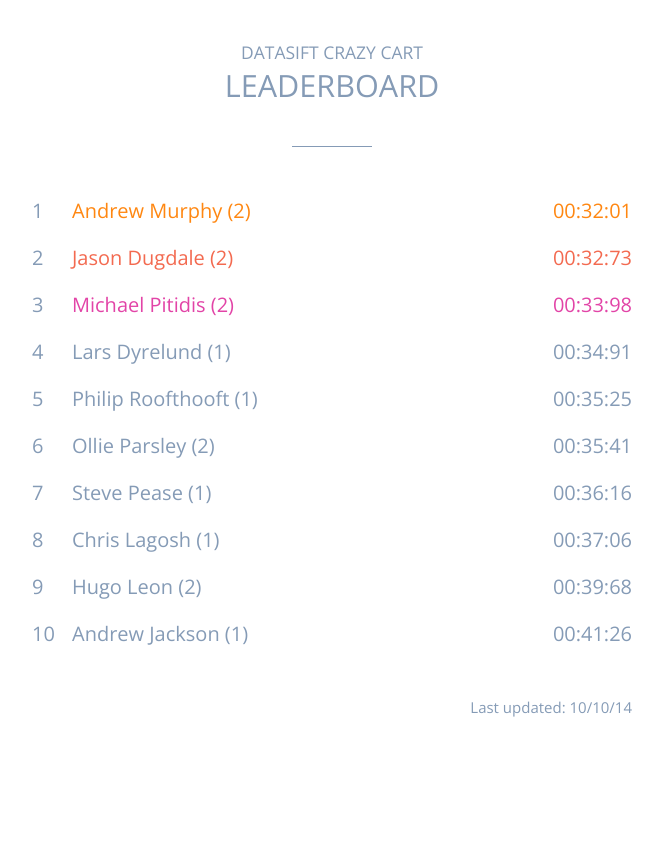
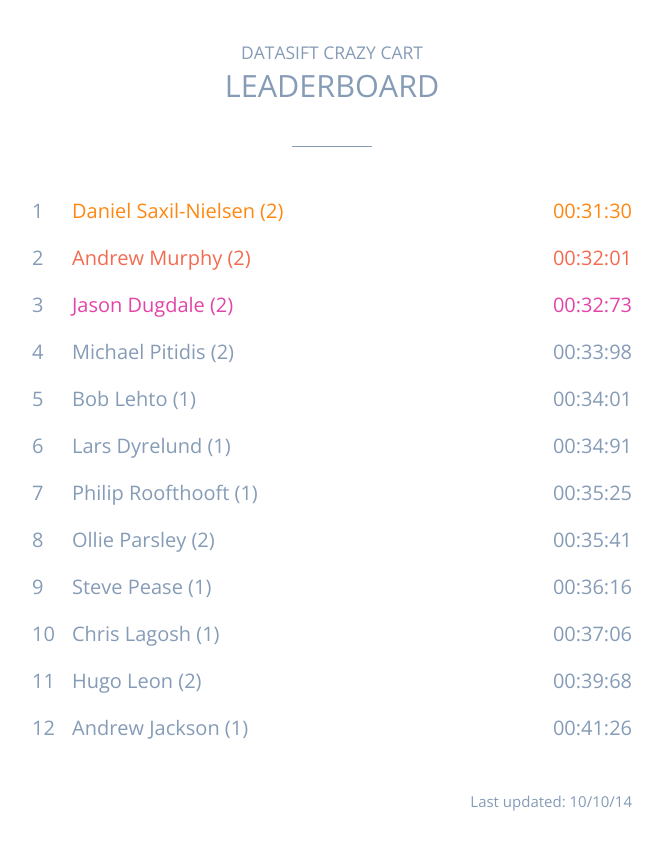
Before and after one commit to LaOnda/crazycart, a Jekyll site: the page built from index.html, in a window 1280 px wide. Shown: the top 850 px of the page, without its empty margins (308-971 px from the left). Built offline with Jekyll 4.4.1, drawn with Linux system fonts in a browser that asks for light colours; Markdown is read by kramdown in place of the engine named in the settings.

Commit message:
Update times.yml

```diff
--- a/_data/times.yml
+++ b/_data/times.yml
@@ -1,3 +1,6 @@
+- name: Daniel Saxil-Nielsen (2)
+  time: '00:31:30'
+
 - name: Andrew Murphy (2)
   time: '00:32:01'
 
@@ -6,6 +9,9 @@
 
 - name: Michael Pitidis (2)
   time: '00:33:98'
+
+- name: Bob Lehto (1)
+  time: '00:34:01'
 
 - name: Lars Dyrelund (1)
   time: '00:34:91'
```
